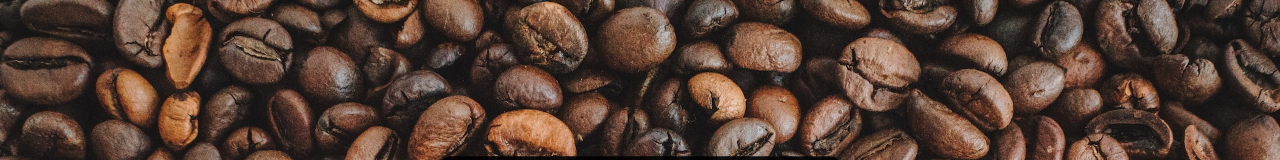
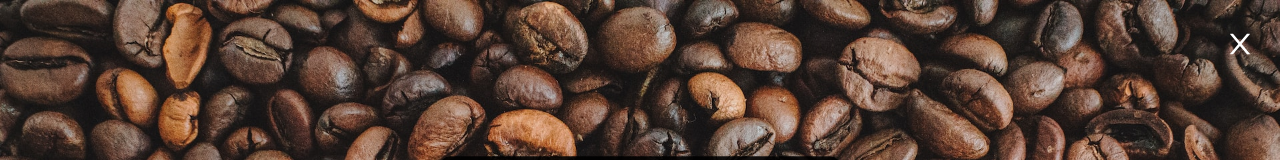
Before and after one commit to rodrigobeiro-31/E-commerce-Front, a React (Vite) app: page /register in a window 1280 px wide. Both pictures are taken after a click on the button "Register". Shown: the top 160 px of the page. Built offline with nearby package versions, Linux system fonts and the light colour scheme.

Commit message:
exit button register

```diff
--- a/src/components/partials/ModalRegister.jsx
+++ b/src/components/partials/ModalRegister.jsx
@@ -3,6 +3,7 @@ import "../ModalLoginRegister.css";
 import { Link } from "react-router-dom";
 import { useState } from "react";
 import axios from "axios";
+import { AiOutlineClose } from "react-icons/ai";
 
 function ModalRegister({
   fullscreen,
@@ -14,7 +15,6 @@ function ModalRegister({
   setShowRegister,
   setFullscreenRegister,
 }) {
-
   const [firstname, setFirstname] = useState("");
   const [lastname, setLastname] = useState("");
   const [email, setEmail] = useState("");
@@ -31,20 +31,24 @@ function ModalRegister({
     const response = await axios({
       method: "post",
       url: "http://localhost:3000/users/",
-      data: {firstname, lastname, email, password},
+      data: { firstname, lastname, email, password },
     });
     console.log(response.data);
-  }
+  };
 
   return (
     <>
       <Modal show={show} fullscreen={fullscreen} onHide={() => handleClose()}>
+        <span
+          className="position-absolute top-0 end-0 text-white pt-4 pe-4 fw-bold fs-4 z-1"
+          onClick={() => handleClose()}
+        >
+          <AiOutlineClose className="closeBtn" />{" "}
+        </span>
         <Modal.Body className="modal-bg">
           <div className="login-box p-4">
             <p>Create an account</p>
-            <form
-              method="post"
-              onSubmit={handleSubmit}>
+            <form method="post" onSubmit={handleSubmit}>
               <div className="user-box">
                 <input
                   type="text"
```
